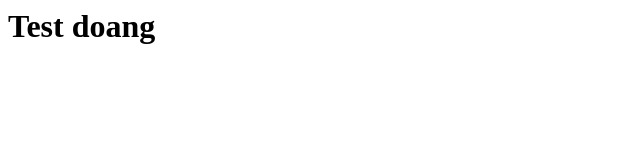
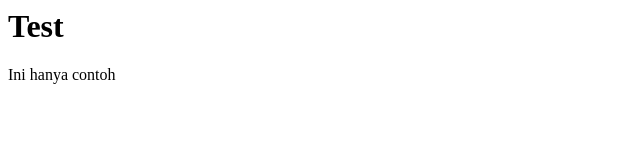
Before and after one commit to zikrial/zikrial.github.io, a plain HTML site: page index.html in a window 1280 px wide. Shown: the whole page, without its empty margins (0-640 px from the left). Drawn offline with Linux system fonts and the light colour scheme.

Commit message:
Update index.html

```diff
--- a/index.html
+++ b/index.html
@@ -1 +1,9 @@
-<h1>Test doang</h1>
+<html>
+  <head>
+    <title>Test</title>
+  </head>
+  <body>
+  <h1>Test</h1>
+  <p>Ini hanya contoh</p>
+  </body>
+</html>
```
